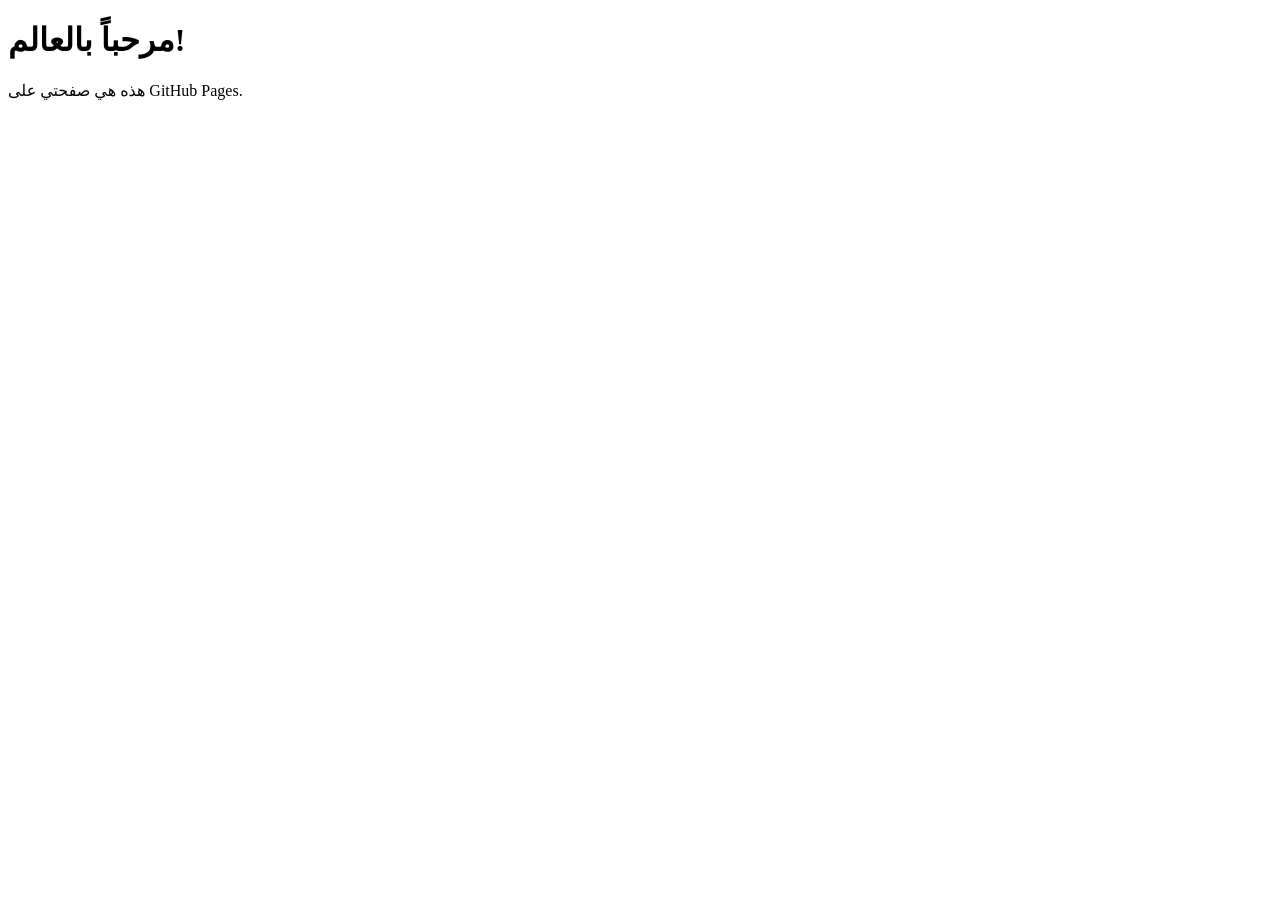
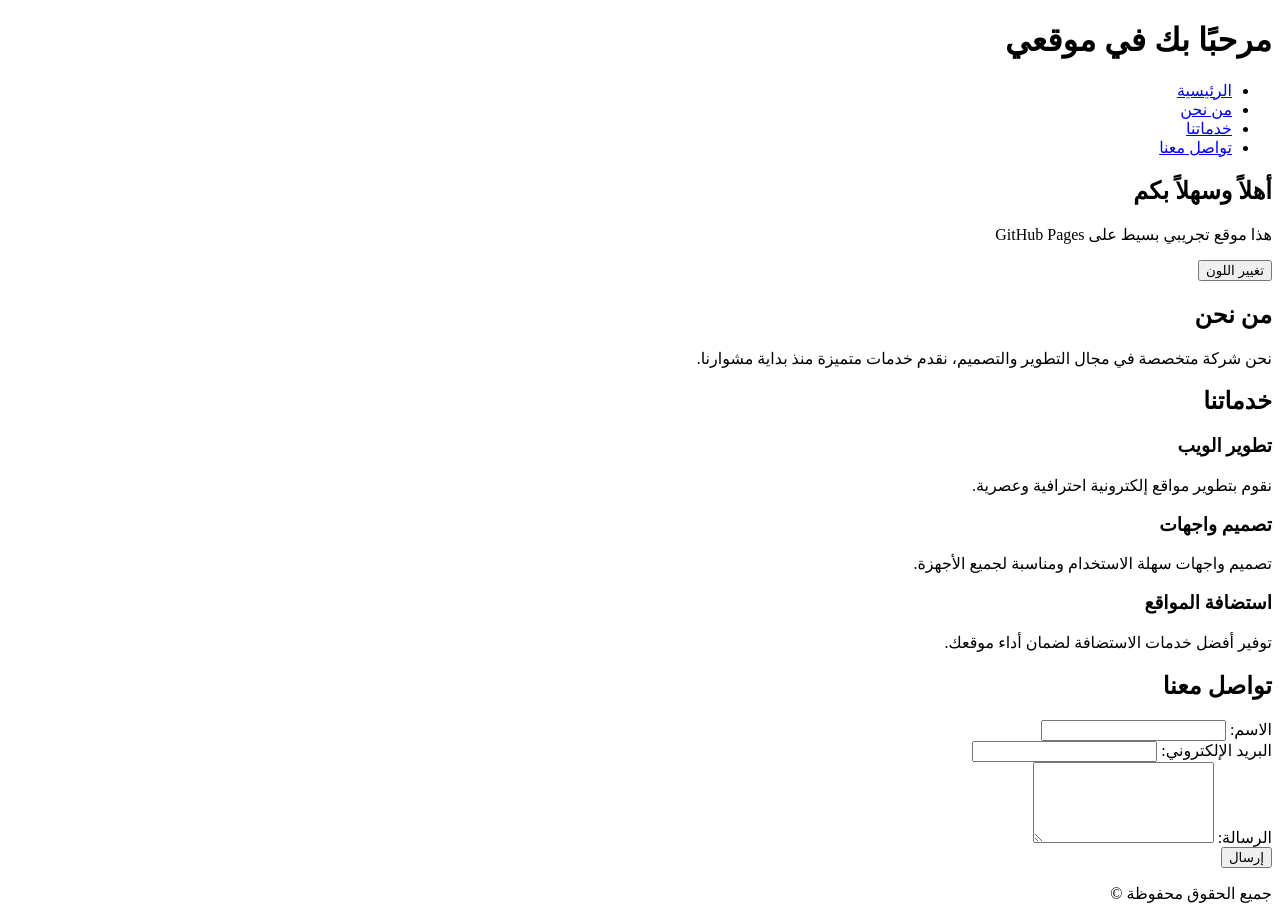
Before and after one commit to AB2220-2/akhirtest, a plain HTML site: page index.html in a window 1280 px wide. Before the commit the page ends 800 px from the top, so only its background shows below. Drawn offline with Linux system fonts and the light colour scheme.

Commit message:
Update index.html

```diff
--- a/index.html
+++ b/index.html
@@ -1,11 +1,78 @@
 <!DOCTYPE html>
-<html>
+<html lang="ar" dir="rtl">
 <head>
     <meta charset="UTF-8">
-    <title>صفحتي الرئيسية</title>
+    <meta name="viewport" content="width=device-width, initial-scale=1.0">
+    <title>موقعي على GitHub Pages</title>
+    <link rel="stylesheet" href="style.css">
 </head>
 <body>
-    <h1>مرحباً بالعالم!</h1>
-    <p>هذه هي صفحتي على GitHub Pages.</p>
+    <header>
+        <h1>مرحبًا بك في موقعي</h1>
+        <nav>
+            <ul>
+                <li><a href="#home">الرئيسية</a></li>
+                <li><a href="#about">من نحن</a></li>
+                <li><a href="#services">خدماتنا</a></li>
+                <li><a href="#contact">تواصل معنا</a></li>
+            </ul>
+        </nav>
+    </header>
+
+    <main>
+        <section id="home" class="hero">
+            <h2>أهلاً وسهلاً بكم</h2>
+            <p>هذا موقع تجريبي بسيط على GitHub Pages</p>
+            <button id="changeColorBtn">تغيير اللون</button>
+        </section>
+
+        <section id="about">
+            <h2>من نحن</h2>
+            <p>نحن شركة متخصصة في مجال التطوير والتصميم، نقدم خدمات متميزة منذ بداية مشوارنا.</p>
+        </section>
+
+        <section id="services">
+            <h2>خدماتنا</h2>
+            <div class="services-container">
+                <div class="service-card">
+                    <h3>تطوير الويب</h3>
+                    <p>نقوم بتطوير مواقع إلكترونية احترافية وعصرية.</p>
+                </div>
+                <div class="service-card">
+                    <h3>تصميم واجهات</h3>
+                    <p>تصميم واجهات سهلة الاستخدام ومناسبة لجميع الأجهزة.</p>
+                </div>
+                <div class="service-card">
+                    <h3>استضافة المواقع</h3>
+                    <p>توفير أفضل خدمات الاستضافة لضمان أداء موقعك.</p>
+                </div>
+            </div>
+        </section>
+
+        <section id="contact">
+            <h2>تواصل معنا</h2>
+            <form id="contactForm">
+                <div class="form-group">
+                    <label for="name">الاسم:</label>
+                    <input type="text" id="name" name="name" required>
+                </div>
+                <div class="form-group">
+                    <label for="email">البريد الإلكتروني:</label>
+                    <input type="email" id="email" name="email" required>
+                </div>
+                <div class="form-group">
+                    <label for="message">الرسالة:</label>
+                    <textarea id="message" name="message" rows="5" required></textarea>
+                </div>
+                <button type="submit">إرسال</button>
+            </form>
+        </section>
+    </main>
+
+    <footer>
+        <p>جميع الحقوق محفوظة &copy; <span id="year"></span></p>
+    </footer>
+
+    <script src="script.js"></script>
 </body>
 </html>
```
